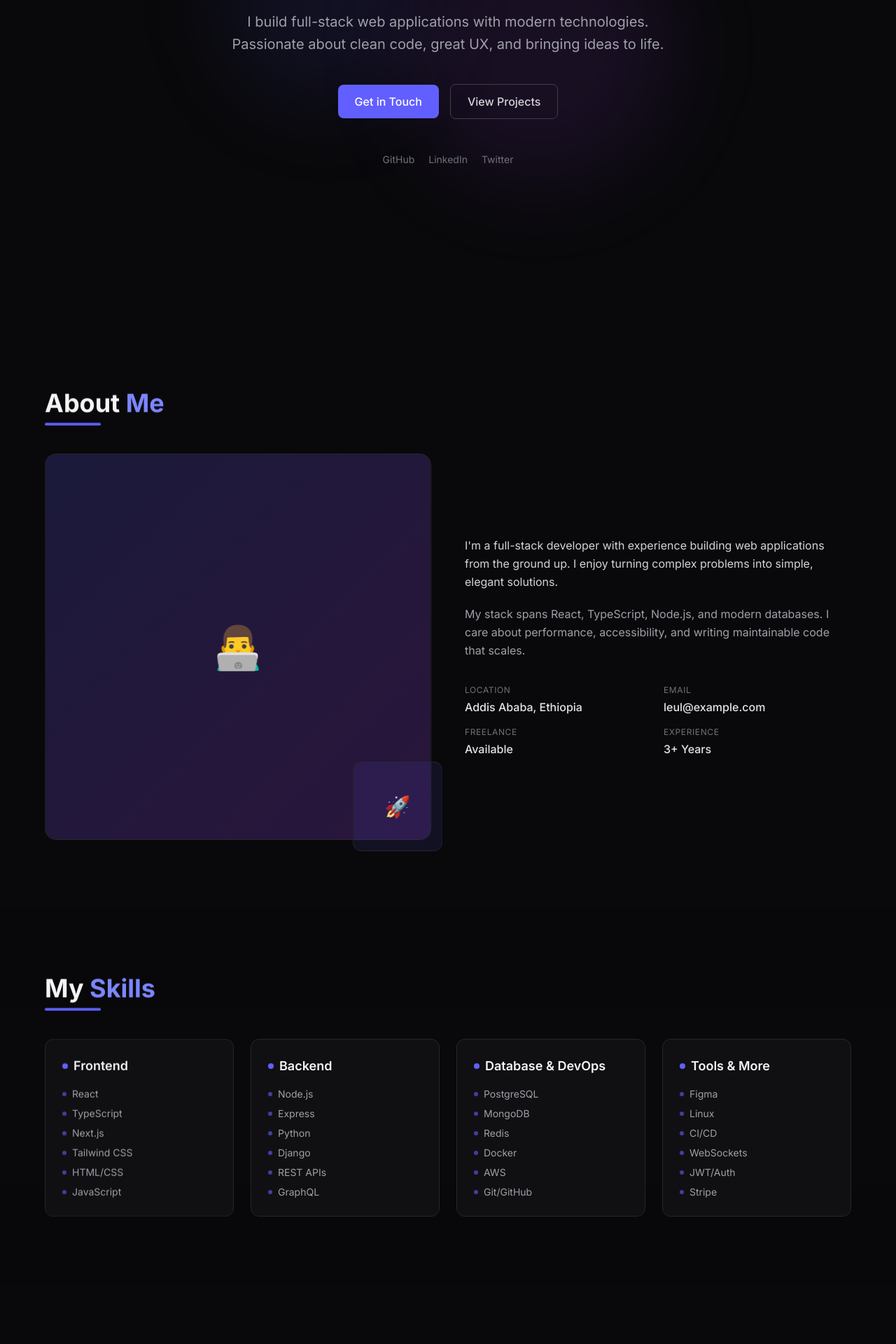
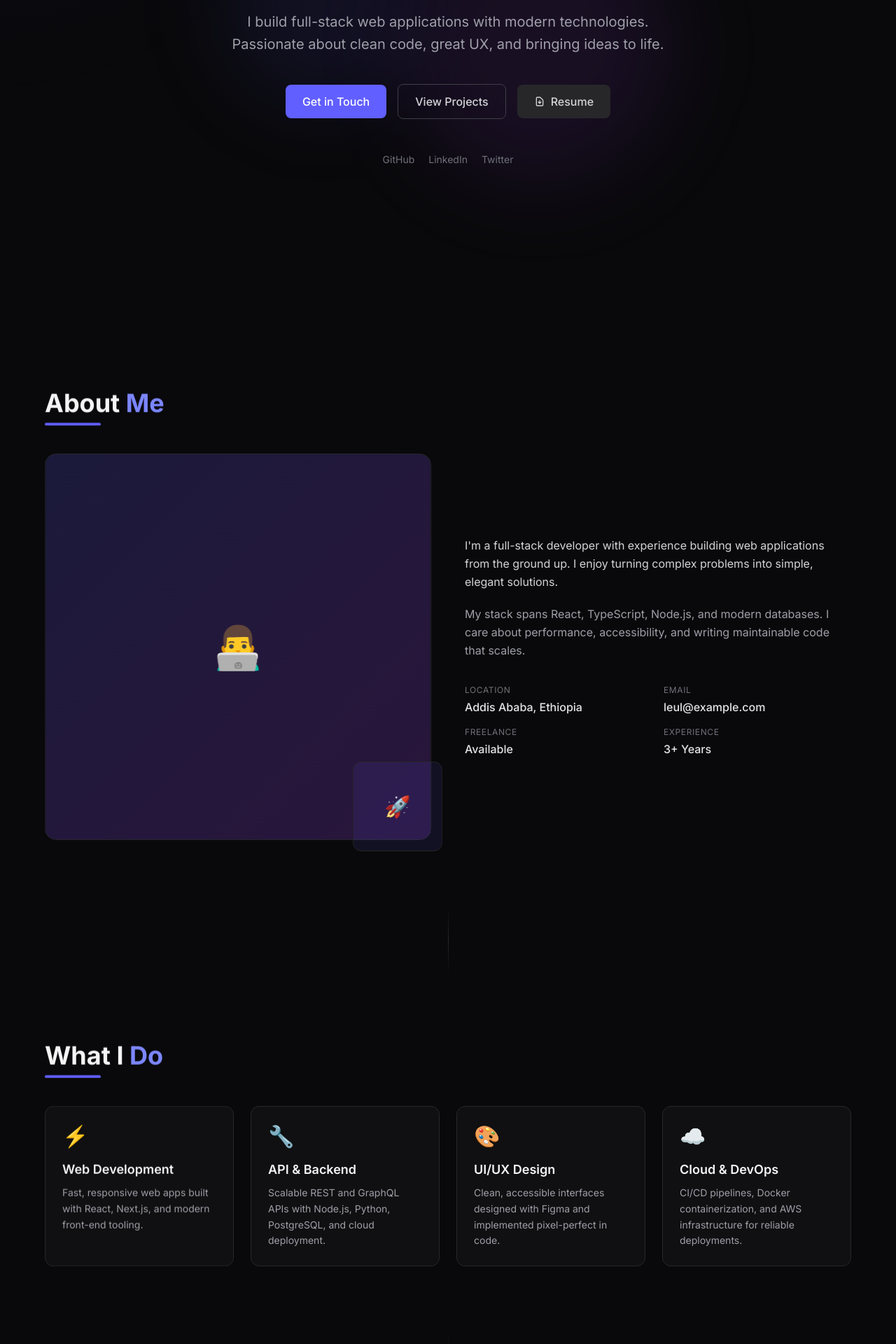
Before and after one commit to Leul-ab/portfolio, a React (Vite) app: page / in a window 1280 px wide. Shown: the part 340-2260 px from the top of the page at 70% size. Built offline with nearby package versions, Linux system fonts and the light colour scheme.

Commit message:
more animation and interactiveness

```diff
--- a/src/App.tsx
+++ b/src/App.tsx
@@ -1,6 +1,7 @@
 import Header from "./components/Header"
 import Hero from "./components/Hero"
 import About from "./components/About"
+import Services from "./components/Services"
 import Skills from "./components/Skills"
 import Experience from "./components/Experience"
 import Projects from "./components/Projects"
@@ -8,18 +9,30 @@ import Education from "./components/Education"
 import Contact from "./components/Contact"
 import Footer from "./components/Footer"
 import BackToTop from "./components/BackToTop"
+import ScrollProgress from "./components/ScrollProgress"
+import Spotlight from "./components/Spotlight"
+import SectionDivider from "./components/SectionDivider"
 
 function App() {
   return (
     <>
+      <ScrollProgress />
+      <Spotlight />
       <Header />
-      <main>
+      <main className="relative z-10">
         <Hero />
         <About />
+        <SectionDivider />
+        <Services />
+        <SectionDivider />
         <Skills />
+        <SectionDivider />
         <Experience />
+        <SectionDivider />
         <Projects />
+        <SectionDivider />
         <Education />
+        <SectionDivider />
         <Contact />
       </main>
       <Footer />
--- a/src/components/Hero.tsx
+++ b/src/components/Hero.tsx
@@ -97,6 +97,15 @@ export default function Hero() {
           >
             View Projects
           </a>
+          <a
+            href="#"
+            className="px-6 py-3 rounded-lg bg-zinc-800 hover:bg-zinc-700 text-zinc-300 hover:text-white font-medium transition-all hover:scale-105 active:scale-95 inline-flex items-center gap-2"
+          >
+            <svg className="size-4" fill="none" stroke="currentColor" viewBox="0 0 24 24">
+              <path strokeLinecap="round" strokeLinejoin="round" strokeWidth={2} d="M12 10v6m0 0l-3-3m3 3l3-3m2 8H7a2 2 0 01-2-2V5a2 2 0 012-2h5.586a1 1 0 01.707.293l5.414 5.414a1 1 0 01.293.707V19a2 2 0 01-2 2z" />
+            </svg>
+            Resume
+          </a>
         </div>
 
         <div className="flex items-center justify-center gap-5 mt-12">
--- /dev/null
+++ b/src/components/ScrollProgress.tsx
@@ -0,0 +1,24 @@
+import { useEffect, useState } from "react"
+
+export default function ScrollProgress() {
+  const [width, setWidth] = useState(0)
+
+  useEffect(() => {
+    const handler = () => {
+      const scrollTop = window.scrollY
+      const docHeight = document.documentElement.scrollHeight - window.innerHeight
+      setWidth(docHeight > 0 ? (scrollTop / docHeight) * 100 : 0)
+    }
+    window.addEventListener("scroll", handler, { passive: true })
+    return () => window.removeEventListener("scroll", handler)
+  }, [])
+
+  return (
+    <div className="fixed top-0 inset-x-0 z-[60] h-0.5 bg-zinc-800">
+      <div
+        className="h-full bg-gradient-to-r from-indigo-500 to-purple-500 transition-[width] duration-150 ease-out"
+        style={{ width: `${width}%` }}
+      />
+    </div>
+  )
+}
--- /dev/null
+++ b/src/components/SectionDivider.tsx
@@ -0,0 +1,9 @@
+export default function SectionDivider() {
+  return (
+    <div className="relative h-24 overflow-hidden">
+      <div className="absolute inset-0 flex items-center justify-center">
+        <div className="w-px h-full bg-gradient-to-b from-transparent via-zinc-800 to-transparent" />
+      </div>
+    </div>
+  )
+}
--- /dev/null
+++ b/src/components/Services.tsx
@@ -0,0 +1,57 @@
+import Reveal from "./Reveal"
+
+const services = [
+  {
+    icon: "⚡",
+    title: "Web Development",
+    desc: "Fast, responsive web apps built with React, Next.js, and modern front-end tooling.",
+  },
+  {
+    icon: "🔧",
+    title: "API & Backend",
+    desc: "Scalable REST and GraphQL APIs with Node.js, Python, PostgreSQL, and cloud deployment.",
+  },
+  {
+    icon: "🎨",
+    title: "UI/UX Design",
+    desc: "Clean, accessible interfaces designed with Figma and implemented pixel-perfect in code.",
+  },
+  {
+    icon: "☁️",
+    title: "Cloud & DevOps",
+    desc: "CI/CD pipelines, Docker containerization, and AWS infrastructure for reliable deployments.",
+  },
+]
+
+export default function Services() {
+  return (
+    <section className="py-24 px-4">
+      <div className="max-w-6xl mx-auto">
+        <Reveal>
+          <h2 className="text-3xl md:text-4xl font-bold mb-2">
+            What I <span className="text-indigo-400">Do</span>
+          </h2>
+          <div className="w-20 h-1 bg-indigo-500 rounded-full mb-10" />
+        </Reveal>
+
+        <div className="grid sm:grid-cols-2 lg:grid-cols-4 gap-6">
+          {services.map((s, i) => (
+            <Reveal key={s.title} direction="up" delay={i * 100}>
+              <div className="rounded-xl border border-zinc-800 bg-zinc-900/50 p-6 hover:border-indigo-500/30 hover:shadow-[0_0_32px_-8px_rgba(99,102,241,0.15)] transition-all duration-300 group h-full">
+                <span className="text-3xl mb-4 block group-hover:scale-110 transition-transform origin-left">
+                  {s.icon}
+                </span>
+                <h3 className="text-lg font-semibold text-zinc-100 mb-2">
+                  {s.title}
+                </h3>
+                <p className="text-sm text-zinc-400 leading-relaxed">
+                  {s.desc}
+                </p>
+              </div>
+            </Reveal>
+          ))}
+        </div>
+      </div>
+    </section>
+  )
+}
--- a/src/components/Skills.tsx
+++ b/src/components/Skills.tsx
@@ -53,13 +53,10 @@ export default function Skills() {
                   {cat.title}
                 </h3>
                 <ul className="space-y-2">
-                  {cat.skills.map((skill, si) => (
+                  {cat.skills.map((skill) => (
                     <li
                       key={skill}
-                      className="text-sm text-zinc-400 flex items-center gap-2 transition-all duration-300"
-                      style={{
-                        transitionDelay: `${si * 50}ms`,
-                      }}
+                      className="text-sm text-zinc-400 flex items-center gap-2"
                     >
                       <span className="size-1.5 rounded-full bg-indigo-500/60 shrink-0 group-hover:bg-indigo-400 transition-colors" />
                       {skill}
--- /dev/null
+++ b/src/components/Spotlight.tsx
@@ -0,0 +1,22 @@
+import { useEffect, useState } from "react"
+
+export default function Spotlight() {
+  const [pos, setPos] = useState({ x: 0, y: 0 })
+
+  useEffect(() => {
+    const handler = (e: MouseEvent) => {
+      setPos({ x: e.clientX, y: e.clientY })
+    }
+    window.addEventListener("mousemove", handler, { passive: true })
+    return () => window.removeEventListener("mousemove", handler)
+  }, [])
+
+  return (
+    <div
+      className="fixed inset-0 pointer-events-none z-0 transition-[background] duration-300"
+      style={{
+        background: `radial-gradient(600px at ${pos.x}px ${pos.y}px, rgba(99,102,241,0.06), transparent 80%)`,
+      }}
+    />
+  )
+}
--- /dev/null
+++ b/src/components/Stats.tsx
@@ -0,0 +1,94 @@
+import { useEffect, useRef, useState } from "react"
+import Reveal from "./Reveal"
+
+const stats = [
+  { label: "Years Experience", target: 3, suffix: "+" },
+  { label: "Projects Completed", target: 20, suffix: "+" },
+  { label: "Happy Clients", target: 10, suffix: "+" },
+  { label: "Technologies", target: 15, suffix: "+" },
+]
+
+function Counter({
+  target,
+  suffix,
+  revealed,
+}: {
+  target: number
+  suffix: string
+  revealed: boolean
+}) {
+  const [count, setCount] = useState(0)
+
+  useEffect(() => {
+    if (!revealed) {
+      setCount(0)
+      return
+    }
+    let start = 0
+    const duration = 1500
+    const step = 16
+    const totalSteps = duration / step
+    const increment = target / totalSteps
+
+    const timer = setInterval(() => {
+      start += increment
+      if (start >= target) {
+        setCount(target)
+        clearInterval(timer)
+      } else {
+        setCount(Math.floor(start))
+      }
+    }, step)
+
+    return () => clearInterval(timer)
+  }, [target, revealed])
+
+  return (
+    <span className="text-4xl md:text-5xl font-bold text-zinc-100 tabular-nums">
+      {count}
+      {suffix}
+    </span>
+  )
+}
+
+export default function Stats() {
+  const ref = useRef<HTMLDivElement>(null)
+  const [revealed, setRevealed] = useState(false)
+
+  useEffect(() => {
+    const el = ref.current
+    if (!el) return
+    const observer = new IntersectionObserver(
+      ([entry]) => {
+        if (entry.isIntersecting) {
+          setRevealed(true)
+          observer.disconnect()
+        }
+      },
+      { threshold: 0.3 }
+    )
+    observer.observe(el)
+    return () => observer.disconnect()
+  }, [])
+
+  return (
+    <section className="py-20 px-4 border-y border-zinc-800/50" ref={ref}>
+      <div className="max-w-6xl mx-auto">
+        <Reveal>
+          <div className="grid grid-cols-2 md:grid-cols-4 gap-8 text-center">
+            {stats.map((stat) => (
+              <div key={stat.label}>
+                <Counter
+                  target={stat.target}
+                  suffix={stat.suffix}
+                  revealed={revealed}
+                />
+                <p className="text-zinc-500 text-sm mt-2">{stat.label}</p>
+              </div>
+            ))}
+          </div>
+        </Reveal>
+      </div>
+    </section>
+  )
+}
--- a/src/hooks/useActiveSection.ts
+++ b/src/hooks/useActiveSection.ts
@@ -6,23 +6,27 @@ export function useActiveSection() {
   const [active, setActive] = useState("hero")
 
   useEffect(() => {
-    const observer = new IntersectionObserver(
-      (entries) => {
-        for (const entry of entries) {
-          if (entry.isIntersecting) {
-            setActive(entry.target.id)
-          }
+    const handler = () => {
+      const scrollPos = window.scrollY + 100
+      let current = "hero"
+      let minDistance = Infinity
+
+      for (const id of sections) {
+        const el = document.getElementById(id)
+        if (!el) continue
+        const distance = Math.abs(el.offsetTop - scrollPos)
+        if (distance < minDistance) {
+          minDistance = distance
+          current = id
         }
-      },
-      { rootMargin: "-40% 0px -55% 0px" }
-    )
+      }
 
-    sections.forEach((id) => {
-      const el = document.getElementById(id)
-      if (el) observer.observe(el)
-    })
+      setActive(current)
+    }
 
-    return () => observer.disconnect()
+    handler()
+    window.addEventListener("scroll", handler, { passive: true })
+    return () => window.removeEventListener("scroll", handler)
   }, [])
 
   return active
```
